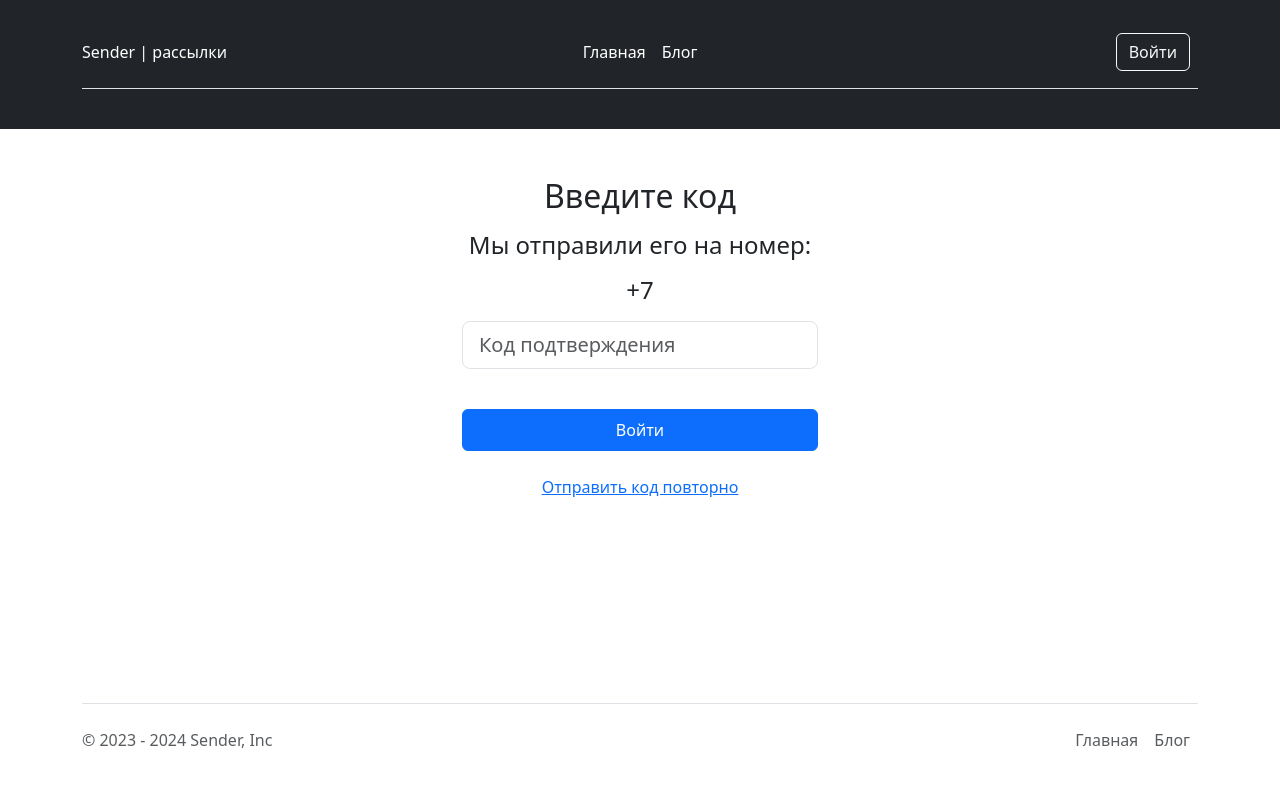
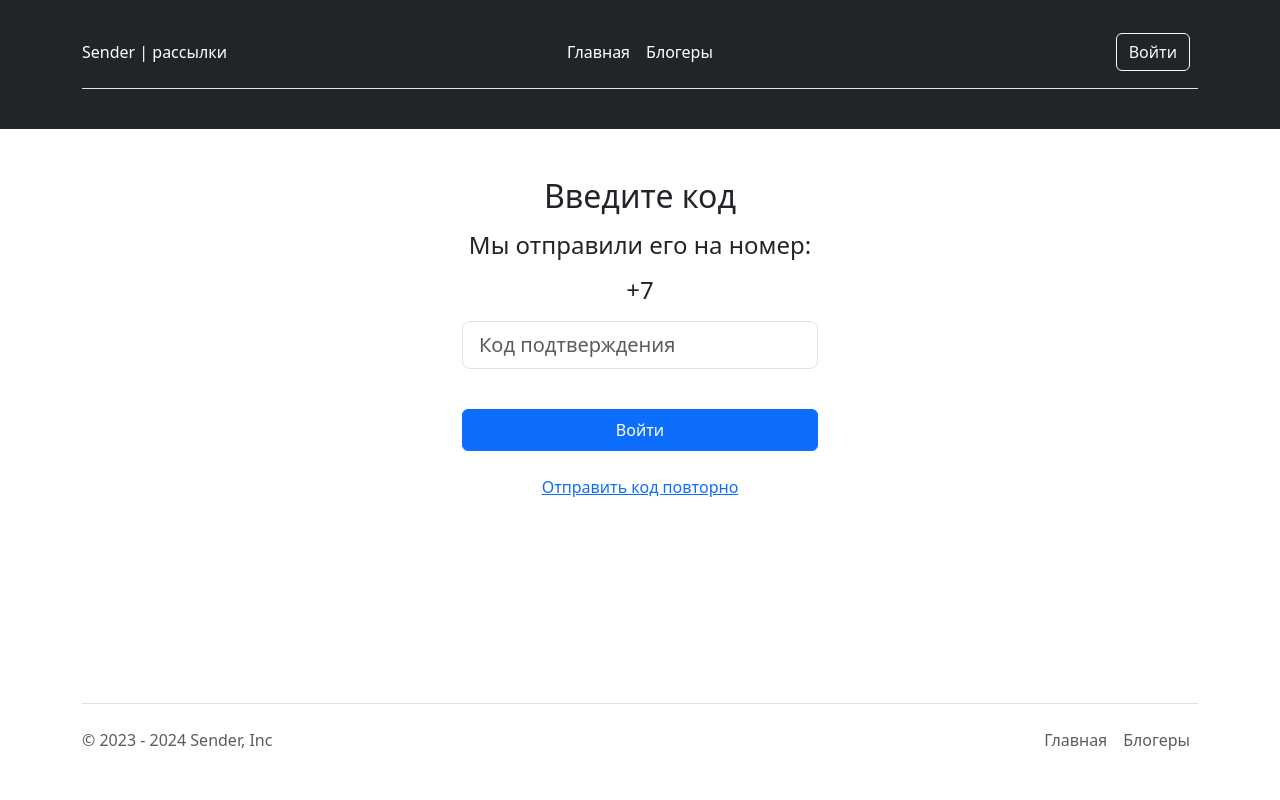
Before and after one commit to suvorovjr/content_platform, a Django app: page /confirm_code/ in a window 1280 px wide. Run offline with Django 5.2, Linux system fonts and the light colour scheme; some libraries are stand-ins or nearby versions.

Commit message:
add change in blogger list

```diff
--- a/templates/base.html
+++ b/templates/base.html
@@ -16,7 +16,7 @@
             </div>
             <ul class="nav col-12 col-md-auto mb-2 justify-content-center mb-md-0">
                 <li><a href="{% url 'users:index' %}" class="nav-link px-2 text-white">Главная</a></li>
-                <li><a href="" class="nav-link px-2 text-white">Блог</a></li>
+                <li><a href="{% url 'users:list' %}" class="nav-link px-2 text-white">Блогеры</a></li>
                 {% if user.is_authenticated %}
                 <li><a href="" class="nav-link px-2 text-white">Мои рассылки</a></li>
                 <li><a href="" class="nav-link px-2 text-white">Мои клиенты</a></li>
@@ -24,6 +24,9 @@
                 {% endif %}
             </ul>
             {% if user.is_authenticated %}
+            <div class="d-flex justify-content-end">
+                <a href="{% url 'users:login' %}" class="btn btn-outline-light me-2 pull-right">Войти</a>
+            </div>
             <div class="dropdown text-end">
                 <a href="#" class="d-block link-body-emphasis text-decoration-none dropdown-toggle"
                    data-bs-toggle="dropdown" aria-expanded="false">
@@ -38,7 +41,9 @@
                     </li>
                     <form method="post" action="{% url 'users:logout' %}">
                         {% csrf_token %}
-                        <li><button type="submit" class="dropdown-item"">Выход</button></li>
+                        <li>
+                            <button type="submit" class="dropdown-item"
+                            ">Выход</button></li>
                     </form>
                 </ul>
             </div>
@@ -67,7 +72,8 @@
         <ul class="nav col-md-4 justify-content-end">
             <li class="nav-item"><a href=""
                                     class="nav-link px-2 text-body-secondary">Главная</a></li>
-            <li class="nav-item"><a href="" class="nav-link px-2 text-body-secondary">Блог</a></li>
+            <li class="nav-item"><a href="{% url 'users:list' %}" class="nav-link px-2 text-body-secondary">Блогеры</a>
+            </li>
             {% if user.is_authenticated %}
             <li class="nav-item"><a href="" class="nav-link px-2 text-body-secondary">Мои
                 рассылки</a></li>
--- a/users/templates/users/authors_list.html
+++ b/users/templates/users/authors_list.html
@@ -27,7 +27,7 @@
                 </div>
             </div>
 
-
+            {% for object in object_list %}
             <div class="card mb-4">
                 <div class="card-body">
                     <div class="row">
@@ -43,7 +43,7 @@
                         </div>
                     </div>
                 </div>
-
+                {% endfor %}
             </div>
         </div>
     </div>
--- a/users/urls.py
+++ b/users/urls.py
@@ -1,7 +1,7 @@
 from django.contrib.auth.views import LogoutView
 from django.urls import path
 from users.apps import UsersConfig
-from .views import IndexView, UserCreateView, LoginView, ConfirmCodeView
+from .views import IndexView, UserCreateView, LoginView, ConfirmCodeView, UserListView
 
 app_name = UsersConfig.name
 
@@ -11,5 +11,5 @@ urlpatterns = [
     path('signin/', LoginView.as_view(), name='signin'),
     path('confirm_code/', ConfirmCodeView.as_view(), name='confirm_code'),
     path('logout/', LogoutView.as_view(), name='logout'),
-    path('blogger/list/', LogoutView.as_view(), name='list'),
+    path('blogger/list/', UserListView.as_view(), name='list'),
 ]
```
